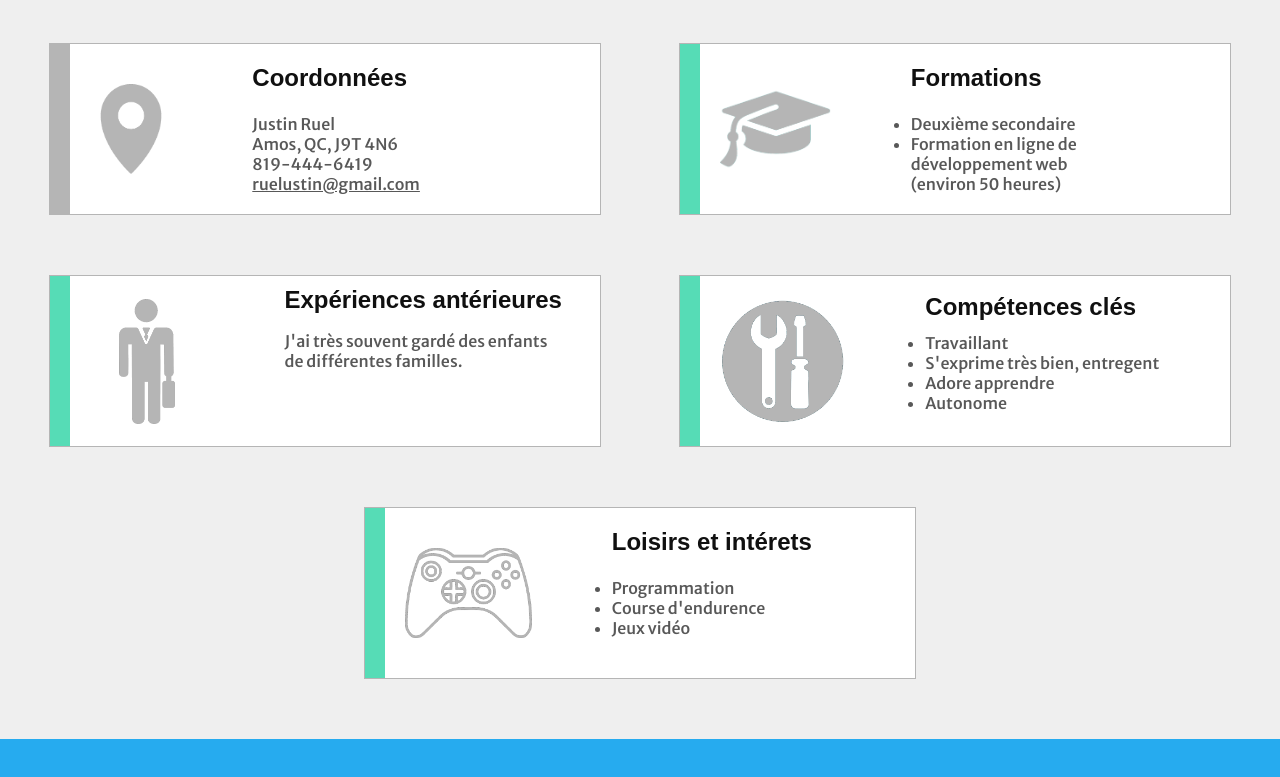
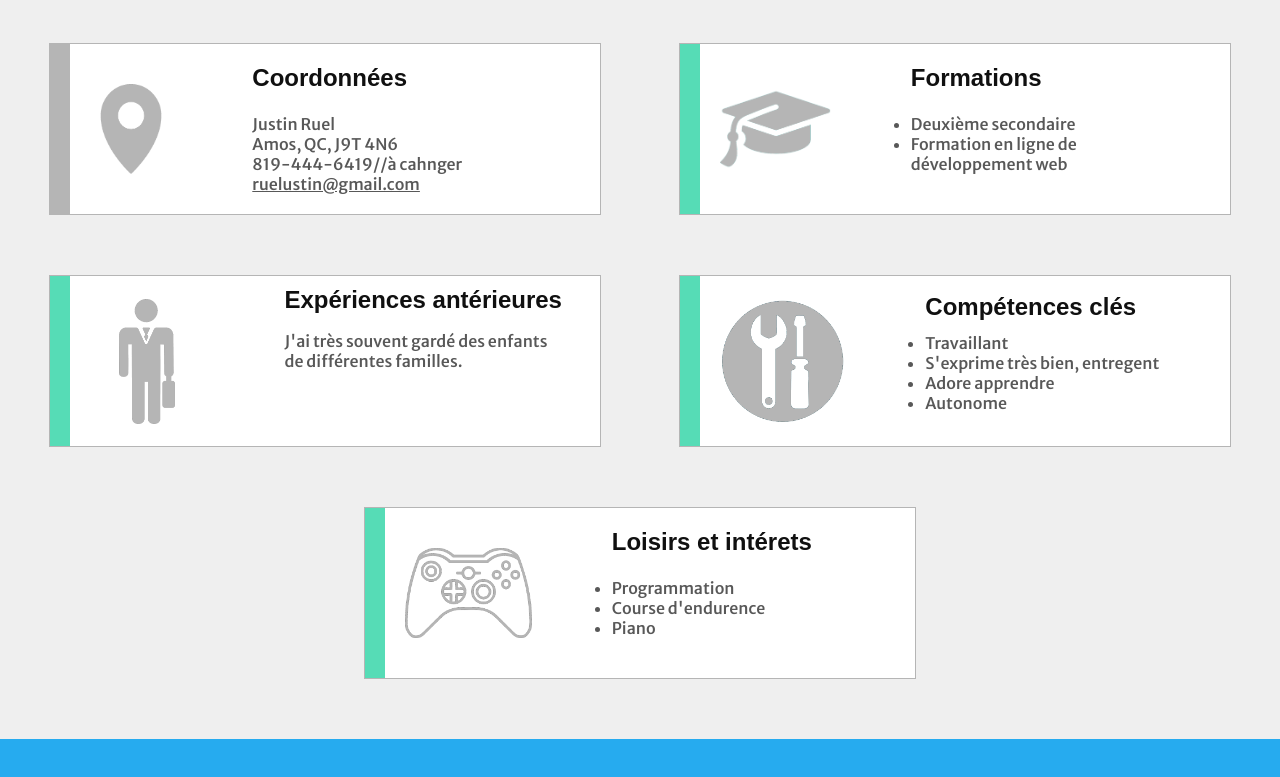
Before and after one commit to ruelustin5/justinruelcv, a plain HTML site: page index.html in a window 1280 px wide. Shown: the part 357-1134 px from the top of the page. Drawn offline with nearby package versions, Linux system fonts and the light colour scheme; a script that the page names is missing; a web font is replaced by a local one.

Commit message:
Update index.html

```diff
--- a/index.html
+++ b/index.html
@@ -27,7 +27,7 @@
                 <img src="images/coord.png" alt="coordoné logo" class="imgCoord">
                 <div class="contenu">
                     <h1>Coordonnées</h1>
-                    <p>Justin Ruel<br>Amos, QC, J9T 4N6<br>819-444-6419<br><a href="mailto:ruelustin5@gmail.com">ruelustin@gmail.com</a></p>
+                    <p>Justin Ruel<br>Amos, QC, J9T 4N6<br>819-444-6419//à cahnger<br><a href="mailto:ruelustin5@gmail.com">ruelustin@gmail.com</a></p>
                 </div>
             </div>
             <div class="content">
@@ -37,7 +37,7 @@
                     <h1>Formations</h1>
                     <ul>
                         <li>Deuxième secondaire</li>
-                        <li>Formation en ligne de <br>développement web <br>(environ 50 heures)</li>
+                        <li>Formation en ligne de <br>développement web</li>
                     </ul>
                 </div>
             </div>
@@ -70,7 +70,7 @@
                     <ul>
                         <li>Programmation</li>
                         <li>Course d'endurence</li>
-                        <li>Jeux vidéo</li>
+                        <li>Piano</li>
                     </ul>
                 </div>
             </div>
```
